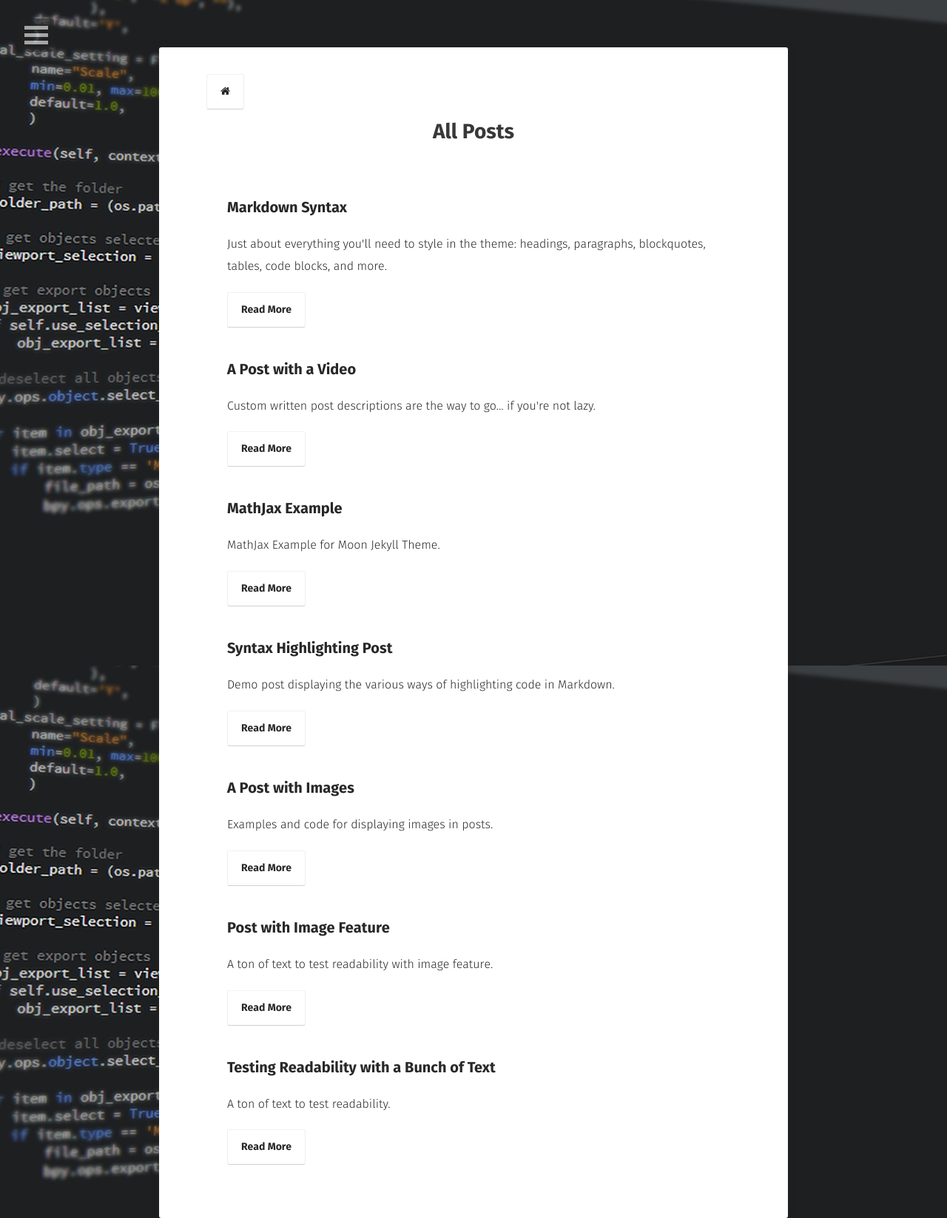
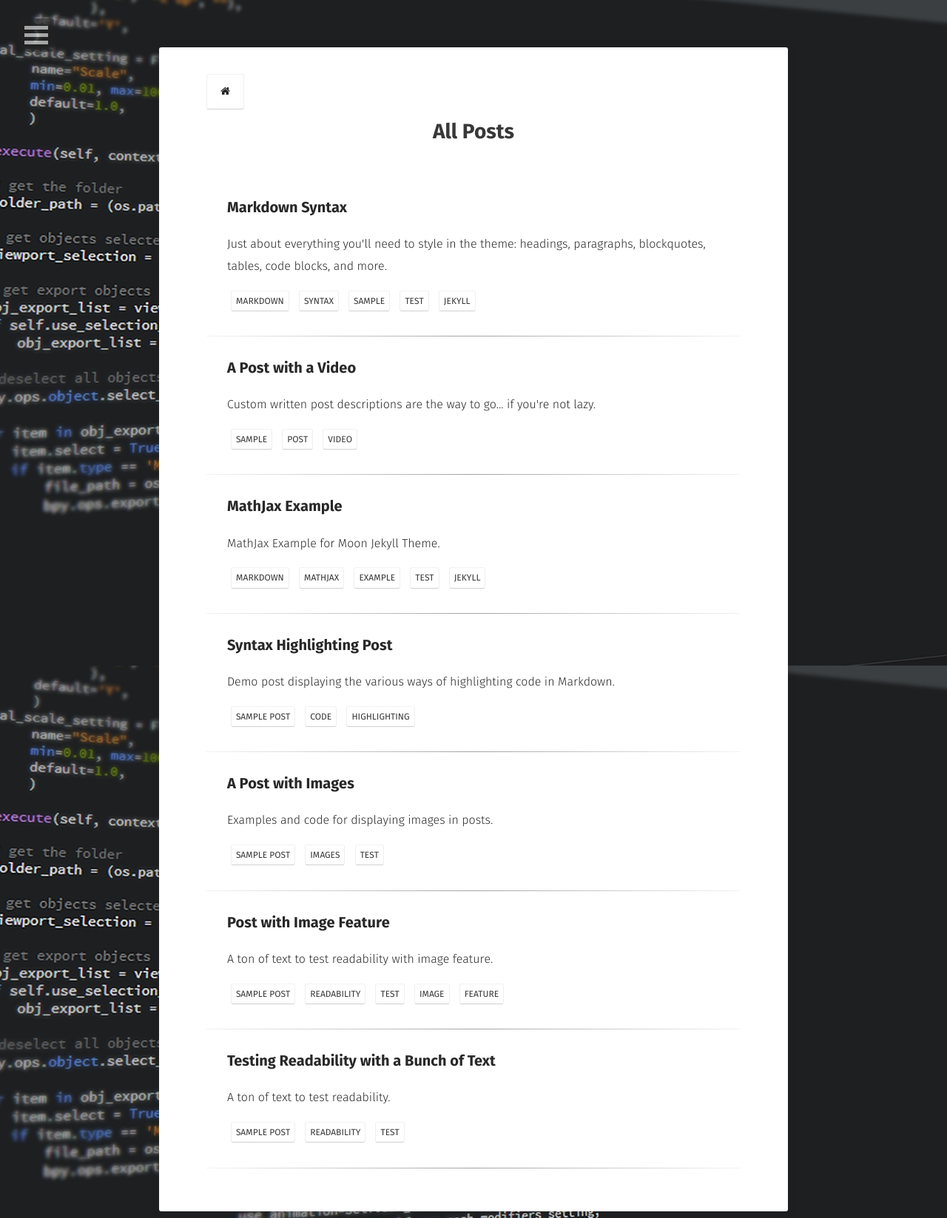
Before and after one commit to FrankD412/frankd412.github.io, a Jekyll site: the page built from posts/index.md, in a window 1280 px wide. Shown: the whole page at 74% size. Built offline with Jekyll 4.4.1, drawn with Linux system fonts in a browser that asks for light colours; some web fonts are replaced.

Commit message:
Tweaks to style for tagging in blog list.

```diff
--- a/_layouts/post-list.html
+++ b/_layouts/post-list.html
@@ -25,12 +25,21 @@ layout: compress
                     {% for post in site.posts %}
                         {% if post.project == null %}
                     <ul>
-                        <li class="wow fadeInLeft" data-wow-duration="1.5s">
-                            <a class="zoombtn" href="{{ site.url }}{{ post.url }}">{{ post.title }}</a>
-                            <p>{{ post.excerpt }}</p>
-                            <a href="{{ site.url }}{{ post.url }}" class="btn zoombtn">Read More</a>
+                        <li class="wow fadeInLeft post" data-wow-duration="1.5s">
+                            <a class="post zoombtn" href="{{ site.url }}{{ post.url }}">{{ post.title }}</a>
+                            <p class="post">{{ post.excerpt }}</p>
+                            <ul class="entry-meta inline-list">
+                                {% for tag in post.tags %}
+                                    <li>
+                                        <a href="{{ site.url }}/tags/#{{tag}}" class="tag">
+                                            <span class="term">{{tag}}</span>
+                                        </a>
+                                    </li>
+                                {% endfor %}
+                            </ul>
                         </li>
                     </ul>
+                    <hr/>
                         {% endif %}
                     {% endfor %}
                 </div>
--- a/_sass/typography.scss
+++ b/_sass/typography.scss
@@ -44,13 +44,14 @@ h3.title a {
 		list-style: none;
 		padding-left: 0;
 	}
-	li {
+
+	li.post {
 		padding: 10px 18px;
 		margin: 0 10px;
 		text-decoration: none;
 		background: $white;
 		color: $color_shark;
-		a {
+		a.post {
 			@include font-rem(20);
 			text-decoration: none;
 			color: $color_shark;
@@ -59,7 +60,7 @@ h3.title a {
                 color: $red;
             }
 		}
-		p {
+		p.post {
 			font-weight: lighter;
 			@include font-rem(16);
 		}
--- a/_sass/variables.scss
+++ b/_sass/variables.scss
@@ -38,3 +38,6 @@ $small               : "only screen and (max-width: 30em)";
 $medium              : "only screen and (min-width: 30.1em) and (max-width: 48em)";
 $large               : "only screen and (min-width: 48.1em) and (max-width: 62.5em)";
 $notsmall            : "only screen and (min-width: 48em)";
+
+// Gallery and Photobanner settings.
+$opacity             : .6;
```
